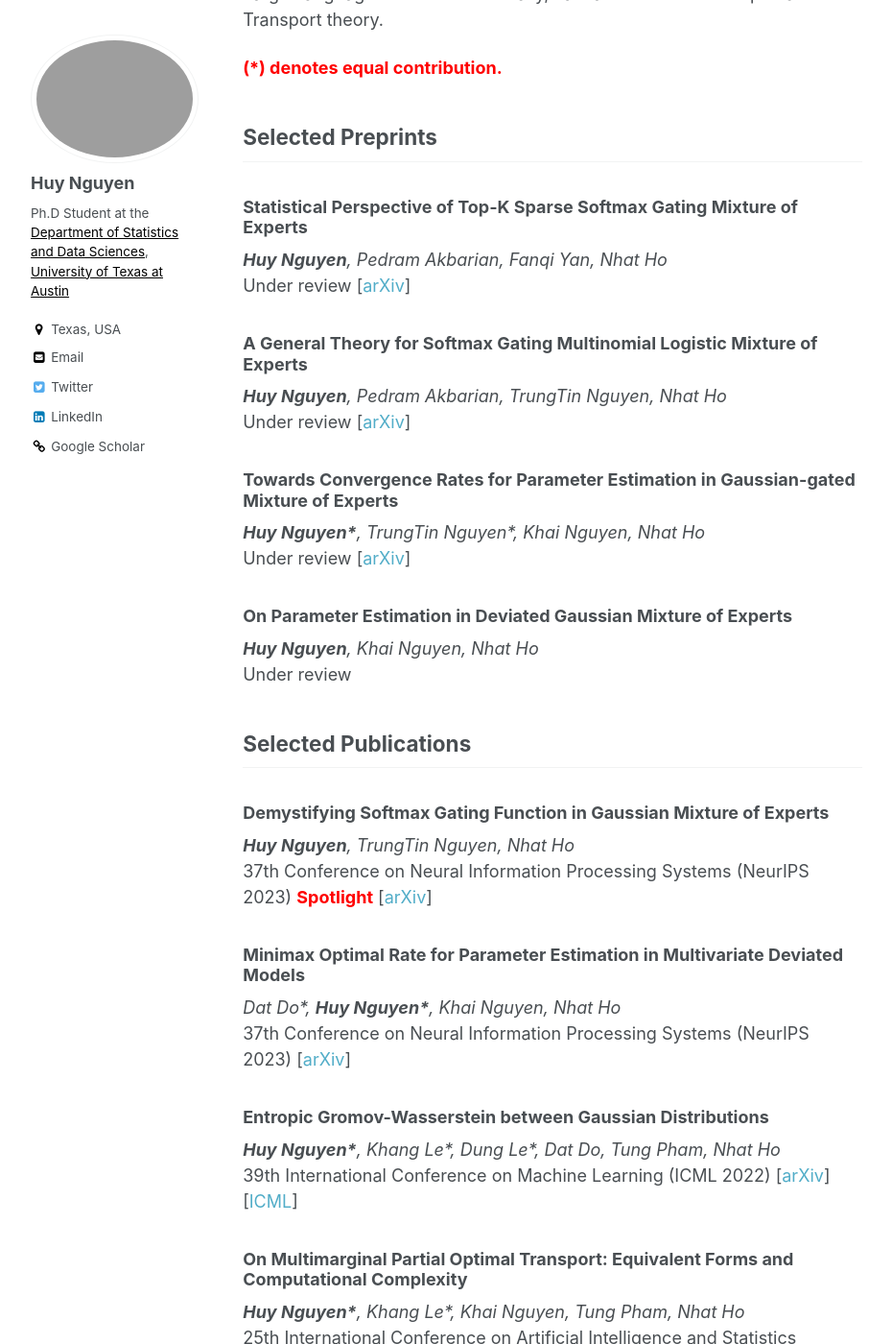
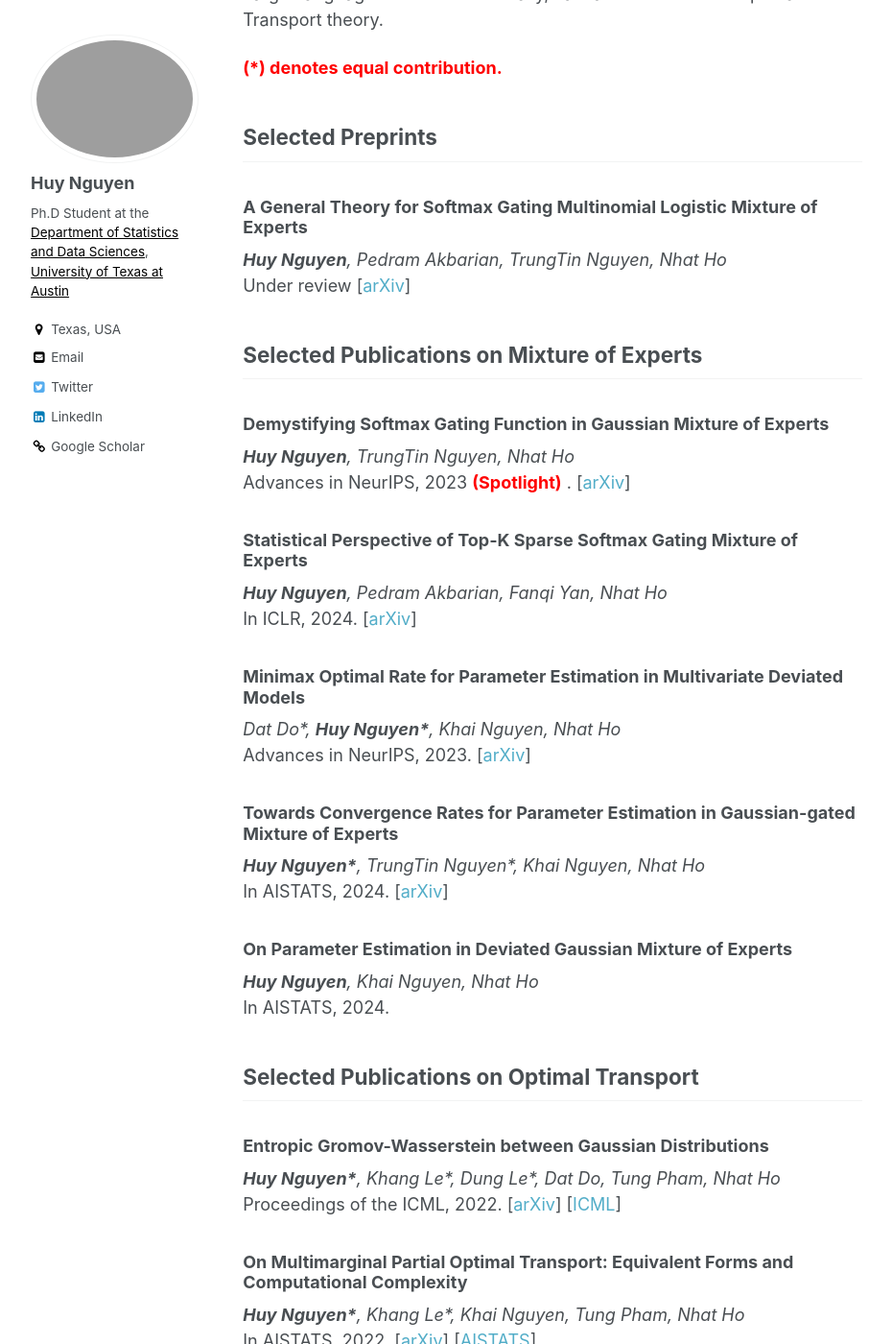
Before and after one commit to snowwhite2011/huyentrang0811.github.io, a Jekyll site: the page built from _pages/about.md, in a window 1280 px wide and 1400 px high, scrolled down 677 px. Shown: the whole window at 96% size, without its empty margins (86-1016 px from the left). Built offline with Jekyll 4.4.1, drawn with Linux system fonts in a browser that asks for light colours; some of the changed text lies outside the part shown.

Commit message:
Update about.md

```diff
--- a/_pages/about.md
+++ b/_pages/about.md
@@ -19,39 +19,44 @@ My current research focuses on theoretical foundations for Mixture-of-Experts mo
 
 <span style="color:red"> **(\*) denotes equal contribution.** </span> <br/>
 ## Selected Preprints
-### Statistical Perspective of Top-K Sparse Softmax Gating Mixture of Experts
-*__Huy Nguyen__, Pedram Akbarian, Fanqi Yan, Nhat Ho*<br/>
-Under review [[arXiv](https://arxiv.org/abs/2309.13850)]
+
 ### A General Theory for Softmax Gating Multinomial Logistic Mixture of Experts
 *__Huy Nguyen__, Pedram Akbarian, TrungTin Nguyen, Nhat Ho*<br/>
 Under review [[arXiv](https://arxiv.org/abs/2310.14188)]
+
+## Selected Publications on Mixture of Experts
+### Demystifying Softmax Gating Function in Gaussian Mixture of Experts
+*__Huy Nguyen__, TrungTin Nguyen, Nhat Ho*<br/>
+Advances in NeurIPS, 2023  <span style="color:red"> **(Spotlight)** </span>. [[arXiv](https://arxiv.org/abs/2305.03288)]
+### Statistical Perspective of Top-K Sparse Softmax Gating Mixture of Experts
+*__Huy Nguyen__, Pedram Akbarian, Fanqi Yan, Nhat Ho*<br/>
+In ICLR, 2024. [[arXiv](https://arxiv.org/abs/2309.13850)]
+### Minimax Optimal Rate for Parameter Estimation in Multivariate Deviated Models
+*Dat Do\*, __Huy Nguyen\*__, Khai Nguyen, Nhat Ho*<br/>
+Advances in NeurIPS, 2023. [[arXiv](https://arxiv.org/abs/2301.11808)]
 ### Towards Convergence Rates for Parameter Estimation in Gaussian-gated Mixture of Experts
 *__Huy Nguyen\*__, TrungTin Nguyen\*, Khai Nguyen, Nhat Ho*<br/>
-Under review [[arXiv](https://arxiv.org/abs/2305.07572)]
+In AISTATS, 2024. [[arXiv](https://arxiv.org/abs/2305.07572)]
 ### On Parameter Estimation in Deviated Gaussian Mixture of Experts
 *__Huy Nguyen__, Khai Nguyen, Nhat Ho*<br/>
-Under review
+In AISTATS, 2024.
 
-## Selected Publications
-### Demystifying Softmax Gating Function in Gaussian Mixture of Experts
-*__Huy Nguyen__, TrungTin Nguyen, Nhat Ho*<br/>
-37th Conference on Neural Information Processing Systems (NeurIPS 2023) <span style="color:red"> **Spotlight** </span> [[arXiv](https://arxiv.org/abs/2305.03288)]
-### Minimax Optimal Rate for Parameter Estimation in Multivariate Deviated Models
-*Dat Do\*, __Huy Nguyen\*__, Khai Nguyen, Nhat Ho*<br/>
-37th Conference on Neural Information Processing Systems (NeurIPS 2023) [[arXiv](https://arxiv.org/abs/2301.11808)]
+## Selected Publications on Optimal Transport
 ### Entropic Gromov-Wasserstein between Gaussian Distributions
 *__Huy Nguyen\*__, Khang Le\*, Dung Le\*, Dat Do, Tung Pham, Nhat Ho*<br/>
-39th International Conference on Machine Learning (ICML 2022)  [[arXiv](https://arxiv.org/abs/2108.10961)] [[ICML](https://proceedings.mlr.press/v162/le22a.html)]
+Proceedings of the ICML, 2022.  [[arXiv](https://arxiv.org/abs/2108.10961)] [[ICML](https://proceedings.mlr.press/v162/le22a.html)]
 ### On Multimarginal Partial Optimal Transport: Equivalent Forms and Computational Complexity
 *__Huy Nguyen\*__, Khang Le\*, Khai Nguyen, Tung Pham, Nhat Ho*<br/>
-25th International Conference on Artificial Intelligence and Statistics (AISTATS 2022)  [[arXiv](https://arxiv.org/abs/2108.07992)] [[AISTATS](https://proceedings.mlr.press/v151/le22a.html)]
+In AISTATS, 2022.  [[arXiv](https://arxiv.org/abs/2108.07992)] [[AISTATS](https://proceedings.mlr.press/v151/le22a.html)]
 ### On Robust Optimal Transport: Computational Complexity and Barycenter Computation
 *__Huy Nguyen\*__, Khang Le\*, Quang Minh Nguyen, Tung Pham, Hung Bui, Nhat Ho*<br/>
-35th Conference on Neural Information Processing Systems (NeurIPS 2021)  [[arXiv](https://arxiv.org/abs/2102.06857)] [[NeurIPS](https://proceedings.neurips.cc/paper/2021/hash/b80ba73857eed2a36dc7640e2310055a-Abstract.html)]
+Advances in NeurIPS, 2021.  [[arXiv](https://arxiv.org/abs/2102.06857)] [[NeurIPS](https://proceedings.neurips.cc/paper/2021/hash/b80ba73857eed2a36dc7640e2310055a-Abstract.html)]
 
 
 
 ## Recent News
+- **[Jan 2024]** Two papers [[1](https://arxiv.org/abs/2305.07572)] and [2] is accepted to AISTATS 2024.
+- **[Jan 2024]** Our paper "[Statistical Perspective of Top-K Sparse Softmax Gating Mixture of Experts](https://arxiv.org/abs/2309.13850)" is accepted to ICLR 2024.
 - **[Dec 2023]** Our paper "[Fast Approximation of the Generalized Sliced-Wasserstein Distance](https://openreview.net/forum?id=u3JeFO8G8s)" is accepted to ICASSP 2024.
 - **[Oct 2023]** I received the NeurIPS 2023 Scholar Award. See you in New Orleans this December!
 - **[Oct 2023]** Our new paper "[A General Theory for Softmax Gating Multinomial Logistic Mixture of Experts](https://arxiv.org/pdf/2310.14188.pdf)" is out.
@@ -60,9 +65,7 @@ Under review
 - **[Jul 2023]** We will present the paper "[Fast Approximation of the Generalized Sliced-Wasserstein Distance](https://openreview.net/pdf?id=u3JeFO8G8s)" at the Frontier4LCD workshop, ICML 2023.
 - **[May 2023]** Three new papers on the Mixture of Experts theory are out! See more at [[1]](https://arxiv.org/abs/2305.03288), [[2]](https://arxiv.org/abs/2305.07572) and [[3](https://huynm99.github.io/Deviated_MoE.pdf)].
 - **[Feb 2023]** Our new paper on Mixture Models theory "[Minimax Optimal Rate for Parameter Estimation in Multivariate Deviated Models](https://arxiv.org/abs/2301.11808)" is out.
-- **[Jan 2023]** Our paper "[Hierarchical Sliced Wasserstein Distance](https://openreview.net/forum?id=CUOaVn6mYEj)" is accepted to ICLR 2023.
-
 
 ## Professional Services
-Conference Review: ICML (2022), NeurIPS (2022-2023), AISTATS (2022-2024) and ICLR (2024).
+Conference Review: ICML (2022,2024), NeurIPS (2022-2023), AISTATS (2022-2024) and ICLR (2024).
 Workshop Review: Frontier4LCD (ICML 2023).
```
